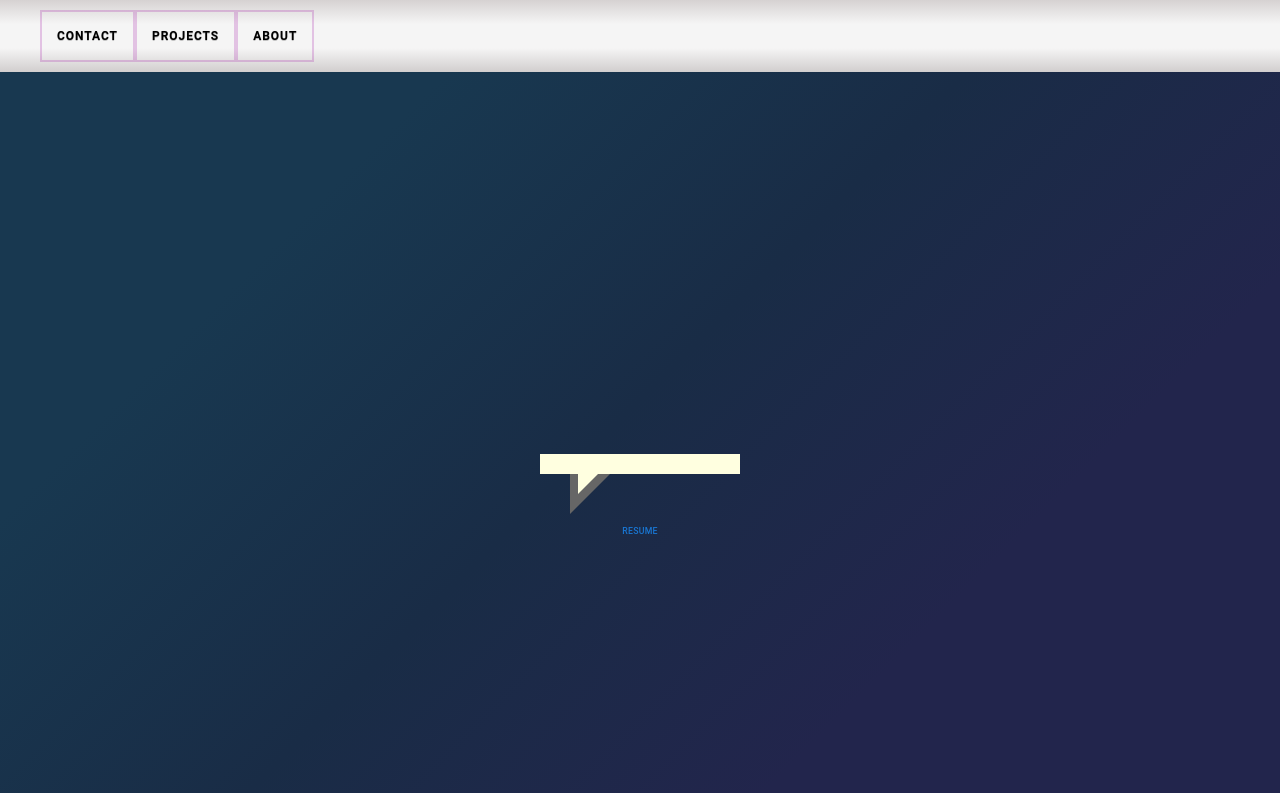
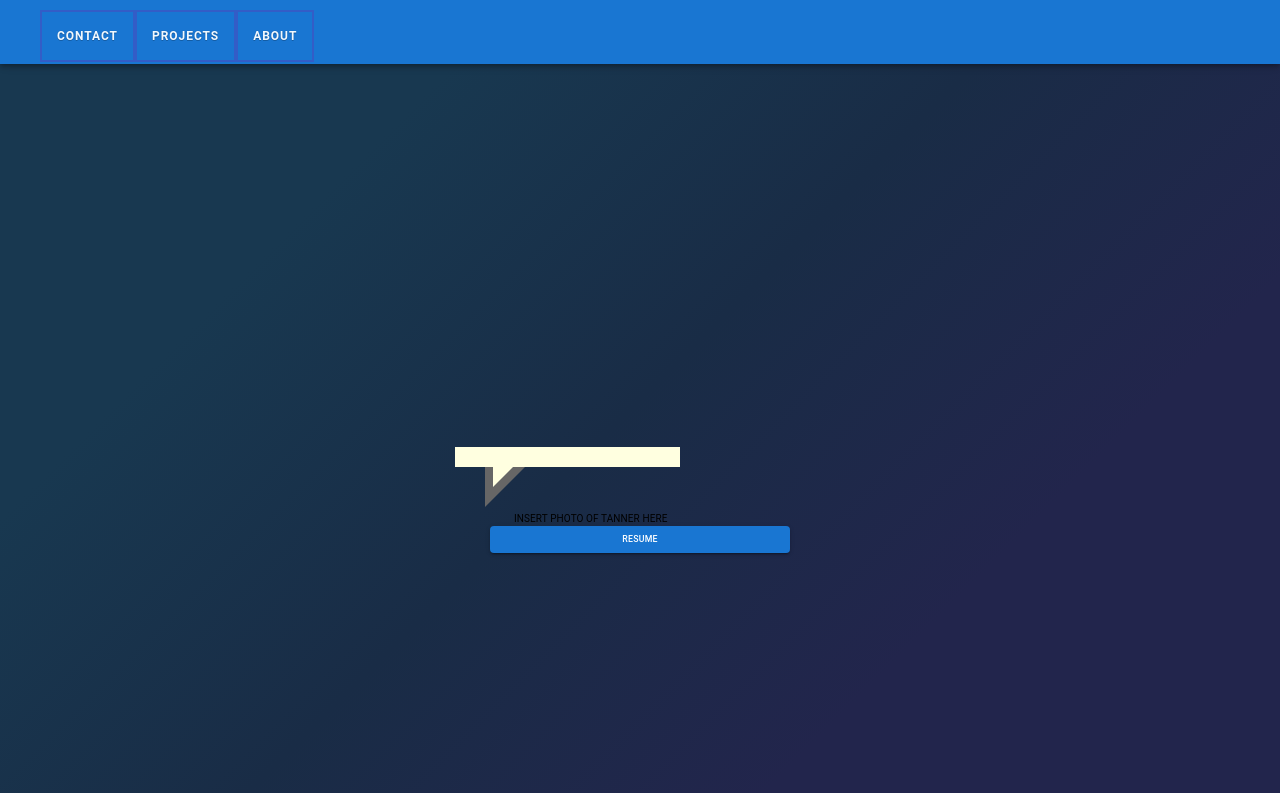
Before and after one commit to tannerpace/shiny-system, a React (Create React App) app in the folder tbr1/: page / in a window 1280 px wide. Shown: the top 793 px of the page. Built offline with nearby package versions, Linux system fonts and the light colour scheme.

Commit message:
fixes nav bar

```diff
--- a/tbr1/src/App.css
+++ b/tbr1/src/App.css
@@ -288,14 +288,14 @@ footer i {
   }
 }
 
-#navbar {
+/* #navbar {
   background: linear-gradient(
     rgb(214, 210, 210),
     whitesmoke,
     whitesmoke,
     rgb(209, 206, 206)
   );
-}
+} */
 
 #navbar a {
   float: left;
@@ -305,11 +305,12 @@ footer i {
   padding: 15px;
   text-decoration: none;
   font-size: 1.2rem;
+  color: aliceblue;
 }
 
 #navbar a:hover {
   background-color: rgb(70, 80, 79);
-  color: rgb(255, 255, 255);
+  color: rgb(215, 212, 35);
   border-radius: 5px;
 }
 @media only screen and (max-width: 400px) {
@@ -648,7 +649,7 @@ section {
   margin: 40px;
   display: inline-block;
   position: relative;
-  width: 200px;
+  width: 50%;
   height: auto;
   background-color: lightyellow;
 }
@@ -918,3 +919,9 @@ body {
   border-radius: 10px;
   background-color: rgba(25, 147, 147, 0.2);
 }
+
+.typer {
+  width: 150%;
+  font-family: -apple-system, BlinkMacSystemFont, "Segoe UI", Roboto, Oxygen,
+    Ubuntu, Cantarell, "Open Sans", "Helvetica Neue", sans-serif;
+}
--- a/tbr1/src/components/MyTyper/index.jsx
+++ b/tbr1/src/components/MyTyper/index.jsx
@@ -1,8 +1,8 @@
 import { Typewriter, useTypewriter, Cursor } from 'react-simple-typewriter'
 import { Box } from '@mui/system'
-const Welcome = [" Welcome,\n my name is Tanner.\nI am a full stack web developer."]
-const MsgArray2 = ["Javascript\nTypescript\nAngular\nBootstrap\nSCSS\nMONGO-DB\nJquery\nmySQL\n Lets work together! "];
+const Welcome = [" Hello Wold!, my name is Tanner.\nI am a full stack web developer. I have experience with, Javascript\nTypescript\nAngular React Bootstrap\nSCSS\nMONGO-DB\nJquery\nmySQL\n Lets work together! "];
 const WelcomeSpeed = 100
+const LangSpeed = 10000
 
 
 
@@ -10,7 +10,7 @@ const MyTyper = () => {
 
     const handleType = (count) => {
         // access word count number
-        console.log(count)
+
     }
 
 
--- a/tbr1/src/components/welcome/index.jsx
+++ b/tbr1/src/components/welcome/index.jsx
@@ -1,7 +1,7 @@
 import React from 'react'
 import MyTyper from '../MyTyper'
 import Box from '@mui/material/Box';
-import { Button } from '@mui/material';
+import { Button, Container } from '@mui/material';
 export default function Welcome({ toggleResume, isResume }) {
     const handleToggle = () => {
         console.log(`isResume`, isResume)
@@ -19,8 +19,8 @@ export default function Welcome({ toggleResume, isResume }) {
             }}
         >
             <div class="welcome-section" id="welcome-section">
-                <MyTyper></MyTyper>
-                <Button fullWidth onClick={handleToggle}>Resume</Button>
+                <MyTyper></MyTyper><Container>INSERT PHOTO OF TANNER HERE</Container>
+                <Button fullWidth variant="contained" onClick={handleToggle}>Resume</Button>
             </div>
             <section id="section05" class="demo">
 
```
